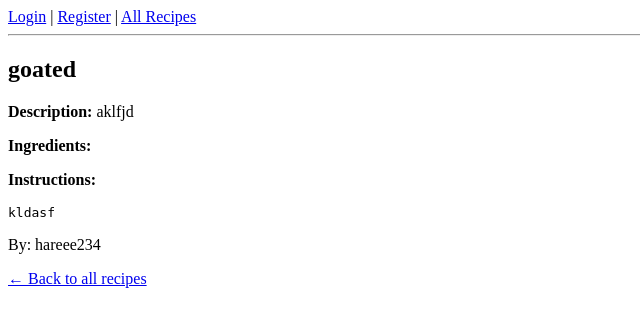
After one commit to tedwu1/Recipe-Maker-Web-App, a Flask app: page /recipes/1 in a window 1280 px wide. The commit adds this page. Shown: the top 327 px of the page, without its empty margins (0-640 px from the left). Run offline with Flask 3, Linux system fonts and the light colour scheme.

Commit message:
implemented usecase #7, anyone can view recipes

```diff
--- a/app/routes.py
+++ b/app/routes.py
@@ -4,7 +4,7 @@ from flask import (
     redirect,
     url_for,
     flash,
-    session,
+    session
 )
 from werkzeug.security import generate_password_hash, check_password_hash
 from . import app, db
@@ -14,45 +14,39 @@ def get_current_user():
     uid = session.get("user_id")
     return User.query.get(uid) if uid else None
 
-# home page
+# Home route
 @app.route("/")
 def home():
     user = get_current_user()
     return render_template("base.html", user=user)
 
-# authentication
+# Login
 @app.route("/login", methods=["GET", "POST"])
 def login():
     if request.method == "POST":
-        email    = request.form.get("email", "").strip()
+        email = request.form.get("email", "").strip()
         password = request.form.get("password", "")
-        user     = User.query.filter_by(email=email).first()
-
+        user = User.query.filter_by(email=email).first()
         if user and check_password_hash(user.password, password):
             session["user_id"] = user.id
             flash("Logged in successfully!", "success")
             return redirect(url_for("recipes"))
-
         flash("Invalid email or password.", "danger")
-
     return render_template("login.html")
 
-
+# Register
 @app.route("/register", methods=["GET", "POST"])
 def register():
     if request.method == "POST":
         username = request.form.get("username", "").strip()
-        email    = request.form.get("email", "").strip()
+        email = request.form.get("email", "").strip()
         password = request.form.get("password", "")
-
         if not (username and email and password):
             flash("All fields are required.", "danger")
             return render_template("register.html")
-
         if User.query.filter((User.username == username) | (User.email == email)).first():
             flash("Username or email already exists.", "warning")
             return render_template("register.html")
-
         new = User(
             username=username,
             email=email,
@@ -62,42 +56,37 @@ def register():
         db.session.commit()
         flash("Account created! Please log in.", "success")
         return redirect(url_for("login"))
-
     return render_template("register.html")
 
-
+# Logout
 @app.route("/logout")
 def logout():
     session.pop("user_id", None)
     flash("Logged out.", "info")
     return redirect(url_for("home"))
 
-
-# recipe
+# List all recipes
 @app.route("/recipes")
 def recipes():
     user = get_current_user()
     all_recipes = Recipe.query.all()
     return render_template("recipes.html", recipes=all_recipes, user=user)
 
-
+# Add recipe
 @app.route("/recipes/add", methods=["GET", "POST"])
 def add_recipe():
     user = get_current_user()
     if not user:
         flash("You must be logged in to add a recipe.", "danger")
         return redirect(url_for("login"))
-
     if request.method == "POST":
-        title        = request.form.get("title", "").strip()
-        description  = request.form.get("description", "").strip()
-        ingredients  = request.form.get("ingredients", "").strip()
+        title = request.form.get("title", "").strip()
+        description = request.form.get("description", "").strip()
+        ingredients = request.form.get("ingredients", "").strip()
         instructions = request.form.get("instructions", "").strip()
-
         if not (title and description and ingredients and instructions):
             flash("All fields are required.", "danger")
             return render_template("add_recipe.html", user=user)
-
         new = Recipe(
             title=title,
             description=description,
@@ -109,52 +98,51 @@ def add_recipe():
         db.session.commit()
         flash("Recipe added!", "success")
         return redirect(url_for("recipes"))
-
     return render_template("add_recipe.html", user=user)
 
-
-@app.route("/recipes/edit/<int:recipe_id>", methods=["GET", "POST"])
+# Edit recipe
+@app.route('/recipes/edit/<int:recipe_id>', methods=['GET', 'POST'])
 def edit_recipe(recipe_id):
     user = get_current_user()
     if not user:
         flash("You must be logged in to edit a recipe.", "danger")
-        return redirect(url_for("login"))
-
+        return redirect(url_for('login'))
     recipe = Recipe.query.get_or_404(recipe_id)
     if recipe.user_id != user.id:
         flash("You can only edit your own recipes.", "danger")
-        return redirect(url_for("recipes"))
-
-    if request.method == "POST":
-        recipe.title        = request.form.get("title", "").strip()
-        recipe.description  = request.form.get("description", "").strip()
-        recipe.ingredients  = request.form.get("ingredients", "").strip()
-        recipe.instructions = request.form.get("instructions", "").strip()
-
+        return redirect(url_for('recipes'))
+    if request.method == 'POST':
+        recipe.title = request.form.get('title', '').strip()
+        recipe.description = request.form.get('description', '').strip()
+        recipe.ingredients = request.form.get('ingredients', '').strip()
+        recipe.instructions = request.form.get('instructions', '').strip()
         if not (recipe.title and recipe.description and recipe.ingredients and recipe.instructions):
             flash("All fields are required.", "danger")
-            return render_template("edit_recipe.html", user=user, recipe=recipe)
-
+            return render_template('edit_recipe.html', user=user, recipe=recipe)
         db.session.commit()
         flash("Recipe updated!", "success")
-        return redirect(url_for("recipes"))
+        return redirect(url_for('recipes'))
+    return render_template('edit_recipe.html', user=user, recipe=recipe)
 
-    return render_template("edit_recipe.html", user=user, recipe=recipe)
-
-
-@app.route("/recipes/delete/<int:recipe_id>", methods=["POST"])
+# Delete recipe
+@app.route('/recipes/delete/<int:recipe_id>', methods=['POST'])
 def delete_recipe(recipe_id):
     user = get_current_user()
     recipe = Recipe.query.get_or_404(recipe_id)
     if not user or recipe.user_id != user.id:
         flash("You can only delete your own recipes.", "danger")
         return redirect(url_for("recipes"))
-
     db.session.delete(recipe)
     db.session.commit()
     flash("Recipe deleted.", "info")
     return redirect(url_for("recipes"))
 
+# View single recipe (public)
+@app.route('/recipes/<int:recipe_id>')
+def view_recipe(recipe_id):
+    user = get_current_user()
+    recipe = Recipe.query.get_or_404(recipe_id)
+    return render_template('view_recipe.html', recipe=recipe, user=user)
 
 # 404 handler
 @app.errorhandler(404)
--- /dev/null
+++ b/app/templates/view_recipe.html
@@ -0,0 +1,14 @@
+{% extends "base.html" %}
+{% block title %}View Recipe{% endblock %}
+
+{% block content %}
+  <h2>{{ recipe.title }}</h2>
+  <p><strong>Description:</strong> {{ recipe.description }}</p>
+  <p><strong>Ingredients:</strong></p>
+  <pre>{{ recipe.ingredients }}</pre>
+  <p><strong>Instructions:</strong></p>
+  <pre>{{ recipe.instructions }}</pre>
+  <p>By: {{ recipe.author.username }}</p>
+
+  <a href="{{ url_for('recipes') }}">← Back to all recipes</a>
+{% endblock %}
```
Also changed, not shown: app/templates/recipes.html (+4 -10 lines), instance/database.db.
